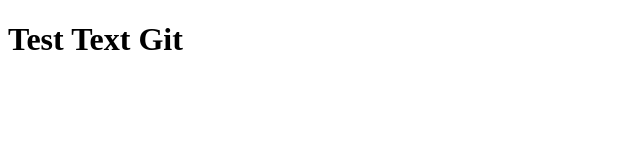
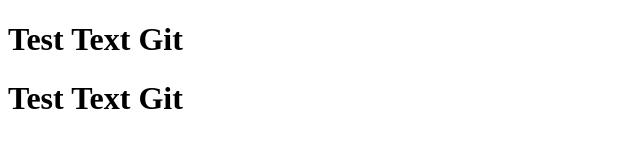
Before and after one commit to PaeWitWatDev/pae_testgit, a plain HTML site: page index.html in a window 1280 px wide. Shown: the whole page, without its empty margins (0-640 px from the left). Drawn offline with Linux system fonts and the light colour scheme.

Commit message:
Commit html

```diff
--- a/index.html
+++ b/index.html
@@ -6,6 +6,7 @@
 <body>
 
 <h1>Test Text Git</h1>
+<h1>Test Text Git</h1>
 
 
 </body>
```
